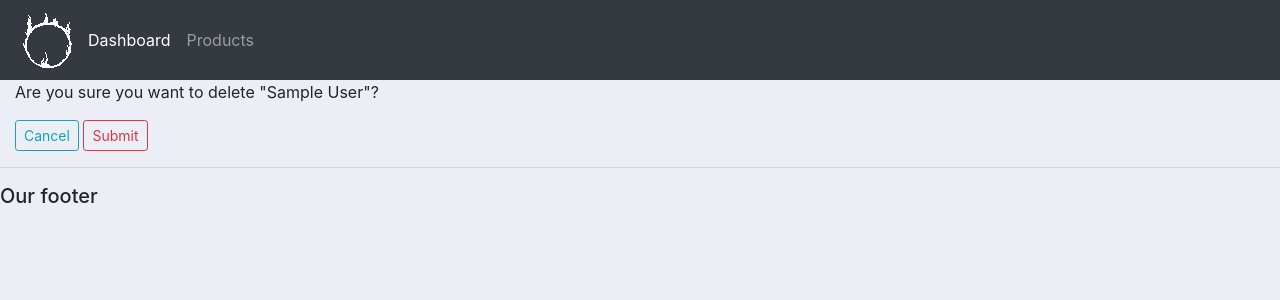
After one commit to AngelD-F/mysite, a Django app: page /delete_order/1/ in a window 1280 px wide. The commit adds this page. Shown: the top 300 px of the page. Run offline with Django 4.2, Linux system fonts and the light colour scheme; tables that the repository leaves empty hold one stand-in row (values such as "Sample post"); some libraries are stand-ins or nearby versions.

Commit message:
delete_form page

```diff
--- a/accounts/templates/accounts/customer.html
+++ b/accounts/templates/accounts/customer.html
@@ -67,8 +67,8 @@
 					<td>{{order.product.category}}</td>
 					<td>{{order.date_created}}</td>
 					<td>{{order.status}}</td>
-					<td><a class="btn btn-sm btn-info" href="">Update</a></td>
-					<td><a class="btn btn-sm btn-danger" href="">Remove</a></td>
+					<td><a class="btn btn-sm btn-info" href="{% url 'update_order' order.id %}?next={{ request.path|urlencode }}">Update</a></td>
+					<td><a class="btn btn-sm btn-danger" href="{% url 'delete_order' order.id %}?next={{ request.path|urlencode }}">Remove</a></td>
 				</tr>
 				{% endfor %}
 
--- a/accounts/templates/accounts/dashboard.html
+++ b/accounts/templates/accounts/dashboard.html
@@ -50,7 +50,7 @@
 					<td>{{order.date_created}}</td>
 					<td>{{order.status}}</td>
 					<td><a class="btn btn-sm btn-info" href="{% url 'update_order' order.id %}">Update</a></td>
-					<td><a class="btn btn-sm btn-danger" href="">Delete</a></td>
+					<td><a class="btn btn-sm btn-danger" href="{% url 'delete_order' order.id %}">Delete</a></td>
 				</tr>
 				{% endfor %}
 
--- /dev/null
+++ b/accounts/templates/accounts/delete.html
@@ -0,0 +1,12 @@
+{% extends 'accounts/main.html' %}
+{% block content %}
+
+<p>Are you sure you want to delete "{{item}}"?</p>
+<form action="" method="post">
+    {% csrf_token %}
+    <input type="hidden" name="next" value="{{request.GET.path}}"/>
+    <a class="btn btn-sm btn-outline-info" href="{% url 'home' %}">Cancel</a>
+    <input class="btn btn-sm btn-outline-danger" type="submit" name="confirm">
+</form>
+
+{% endblock %}
--- a/accounts/templates/accounts/order_form.html
+++ b/accounts/templates/accounts/order_form.html
@@ -1,12 +1,10 @@
 {% extends 'accounts/main.html' %}
-{% load static %}
-
 {% block content %}
 
 <form action="" method="post">
     {% csrf_token %}
     {{form}}
-
+    <input type="hidden" name="next" value="{{request.GET.path}}"/>
     <input type="submit" name="submit"/>
 </form>
 
--- a/accounts/urls.py
+++ b/accounts/urls.py
@@ -9,4 +9,5 @@ urlpatterns = [
 
     path('create_order/', views.create_order, name='create_order'),
     path('update_order/<str:pk>/', views.update_order, name='update_order'),
+    path('delete_order/<str:pk>/', views.delete_order, name='delete_order'),
 ]
--- a/accounts/views.py
+++ b/accounts/views.py
@@ -61,7 +61,20 @@ def update_order(request, pk):
         form = orderForm(request.POST, instance=order)
         if form.is_valid():
             form.save()
-            return redirect('/')
+            url = request.GET.get('next', '/')
+            return redirect(url)
 
     ctx = {'form': form}
     return render(request, 'accounts/order_form.html', ctx)
+
+
+def delete_order(request, pk):
+    order = get_object_or_404(mdl.order, id=pk)
+
+    if request.method == 'POST':
+        order.delete()
+        url = request.GET.get('next', '/')
+        return redirect(url)
+
+    ctx = {'item': order}
+    return render(request, 'accounts/delete.html', ctx)
```
